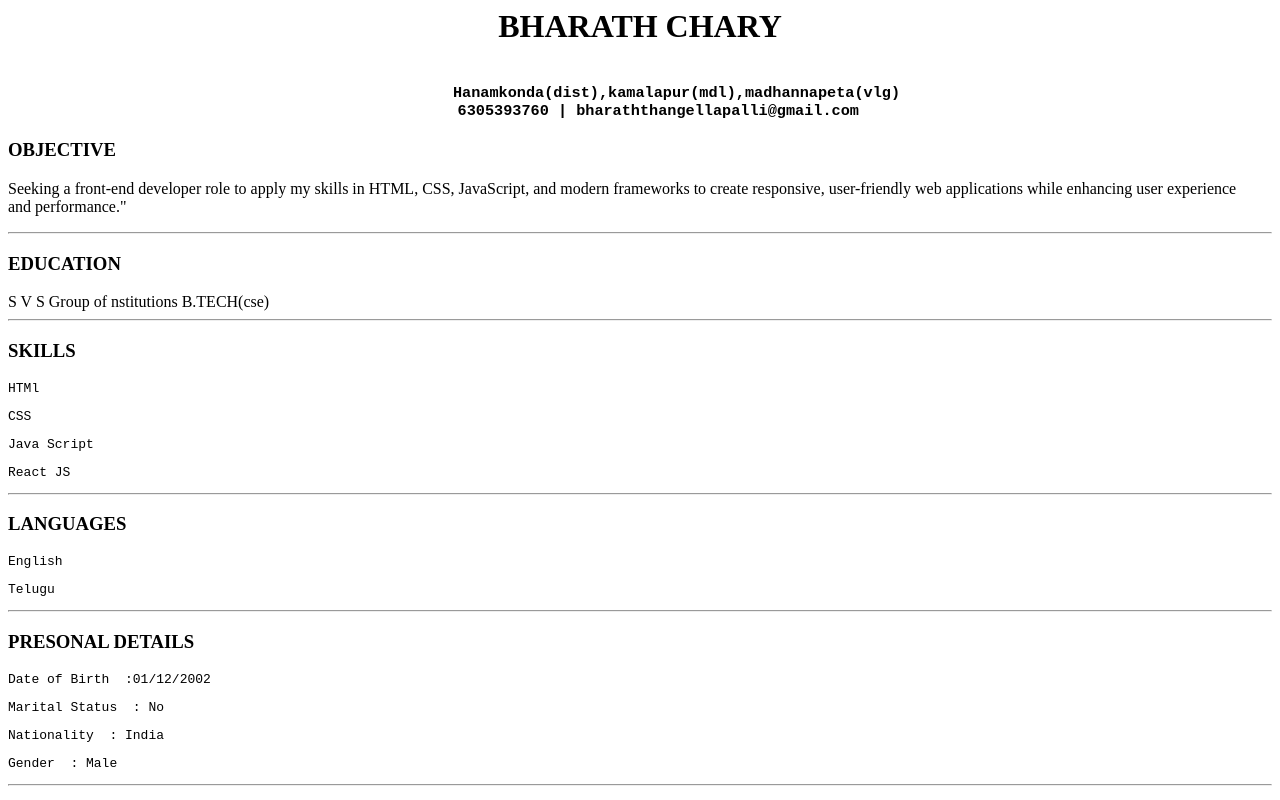
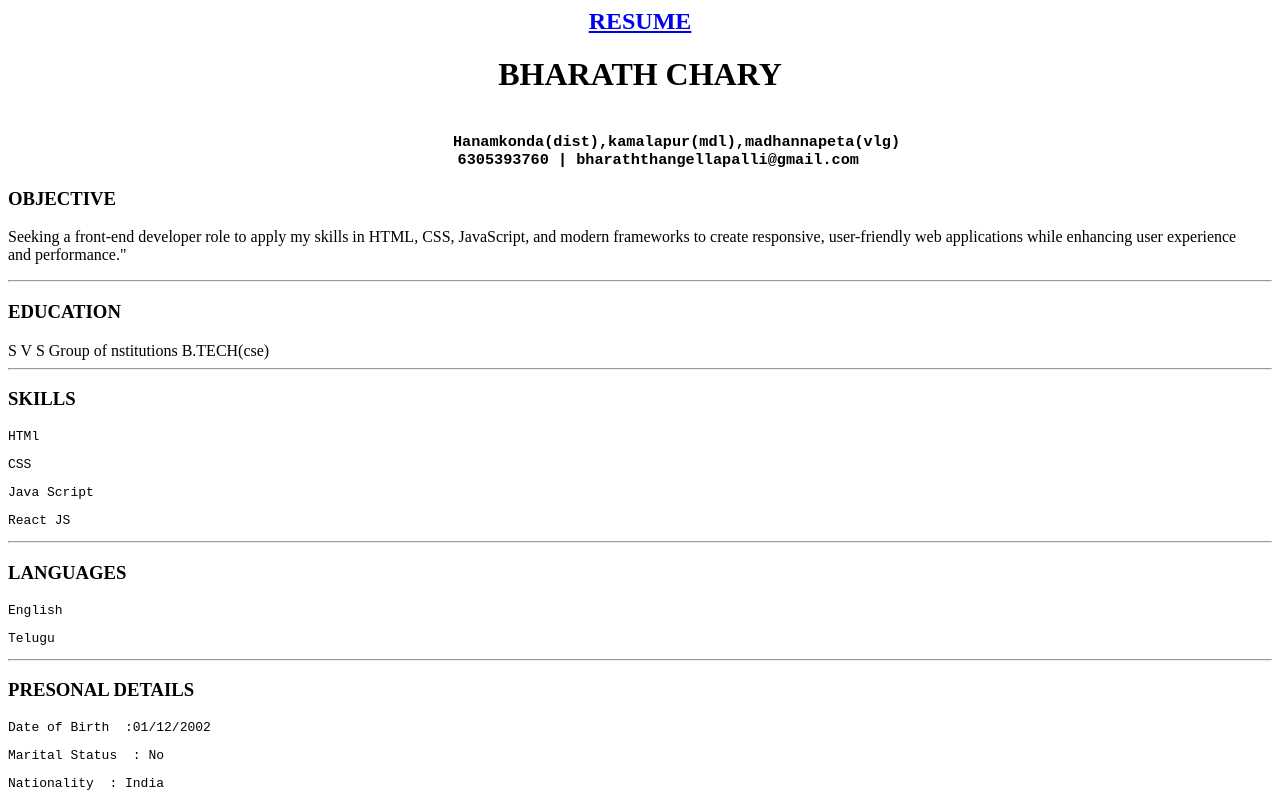
Before and after one commit to Bharath-max261/resume., a plain HTML site: page index.html in a window 1280 px wide. Shown: the top 800 px of the page. Drawn offline with Linux system fonts and the light colour scheme.

Commit message:
Add files via upload

```diff
--- a/index.html
+++ b/index.html
@@ -1,10 +1,11 @@
 <html>
     <head>
     </head>
-    <body>
-        <h1><center>
-            BHARATH CHARY</center>
-        </h1>
+    <body><center>
+   <a href="https://drive.google.com/file/d/1JLwGAqa__qkpYhKoTl7nYHn4pETP-wRI/view?usp=sharing"><h2>RESUME</h2> </a></center>
+   <h1><center>
+    BHARATH CHARY</center>
+</h1>
       <pre><h3><center>
         Hanamkonda(dist),kamalapur(mdl),madhannapeta(vlg)
     6305393760 | bharaththangellapalli@gmail.com</center></pre>
```
